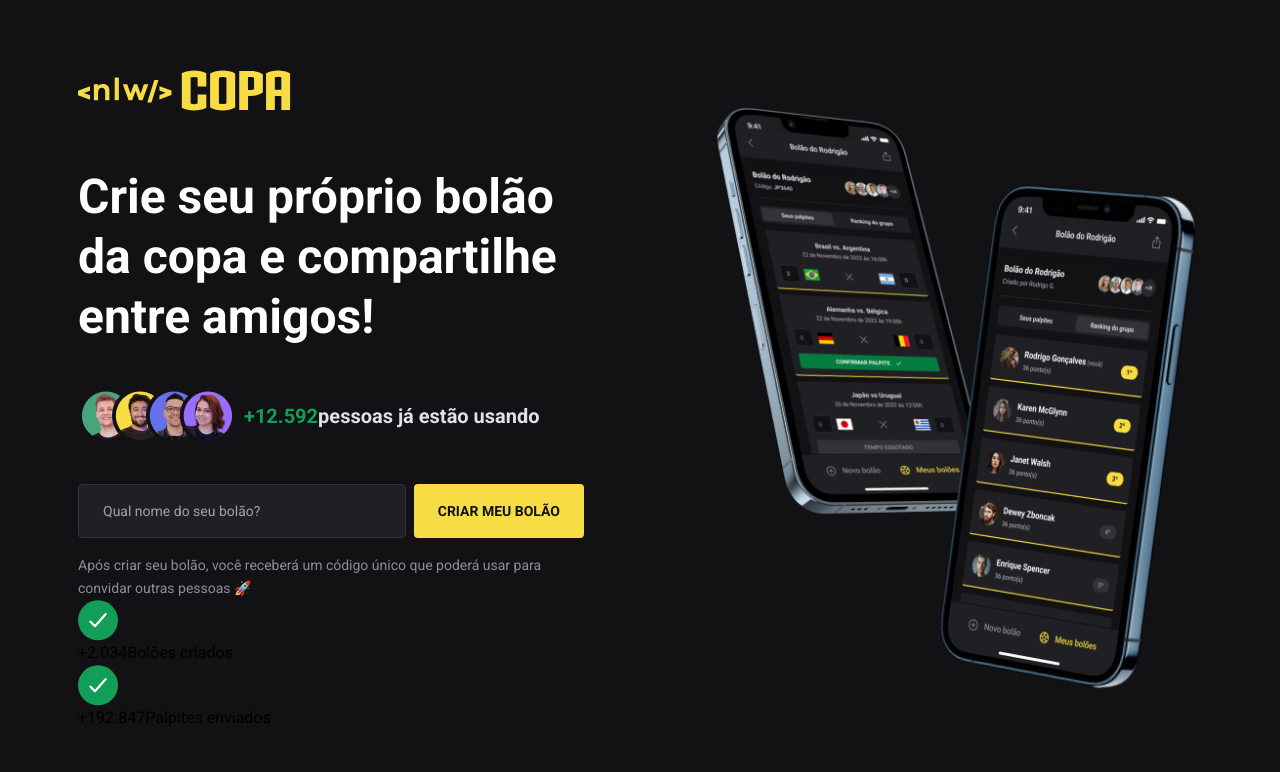
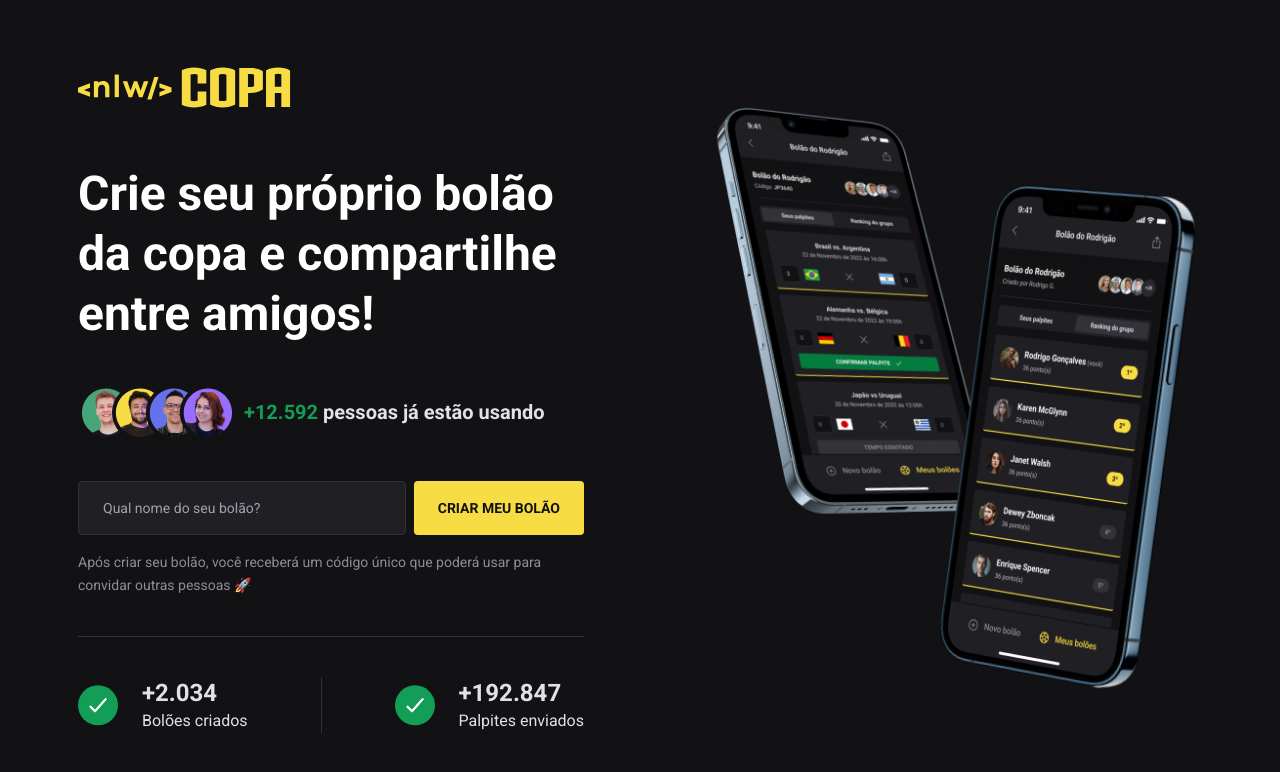
Before and after one commit to Savio-Anjos/nlw-copa, a Next.js app in the folder web/: page / in a window 1280 px wide. Shown: the top 772 px of the page. Built offline with nearby package versions, Linux system fonts and the light colour scheme.

Commit message:
Finalizando estilização da leading page

```diff
--- a/web/src/pages/index.tsx
+++ b/web/src/pages/index.tsx
@@ -6,7 +6,7 @@ import iconCheckImg from '../assets/icon-check.svg';
 
 export default function Home() {
 
-  return (
+  return   (
 
     <div className='max-w-[1124px] h-screen mx-auto grid grid-cols-2 gap-28 items-center'>
       <main>
@@ -21,7 +21,7 @@ export default function Home() {
       <Image src={usersAvatarExempleImg} alt="" />
 
       <strong className='text-gray-100 text-xl'>
-        <span className='text-ignite-500'>+12.592</span>pessoas já estão usando
+        <span className='text-ignite-500'>+12.592</span> pessoas já estão usando
       </strong>
       </div>
 
@@ -45,19 +45,22 @@ export default function Home() {
         Após criar seu bolão, você receberá um código único que poderá usar para convidar outras pessoas 🚀
       </p>
 
-      <div>
-        <div>
+      <div className='mt-10 pt-10 border-t border-gray-600 flex items-center justify-between text-gray-100'>
+        <div className='flex items-center gap-6'>
             <Image src={iconCheckImg} alt="" />
-            <div>
-              <span>+2.034</span>
+
+            <div className='flex flex-col'>
+              <span className='font-bold text-2xl'>+2.034</span>
               <span>Bolões criados</span>
             </div>
         </div>
 
-        <div>
+        <div className='w-px h-14 bg-gray-600' />
+
+        <div className='flex items-center gap-6'>
         <Image src={iconCheckImg} alt="" />
-            <div>
-              <span>+192.847</span>
+            <div className='flex flex-col'>
+              <span className='font-bold text-2xl'>+192.847</span>
               <span>Palpites enviados</span>
             </div>
         </div>
```
